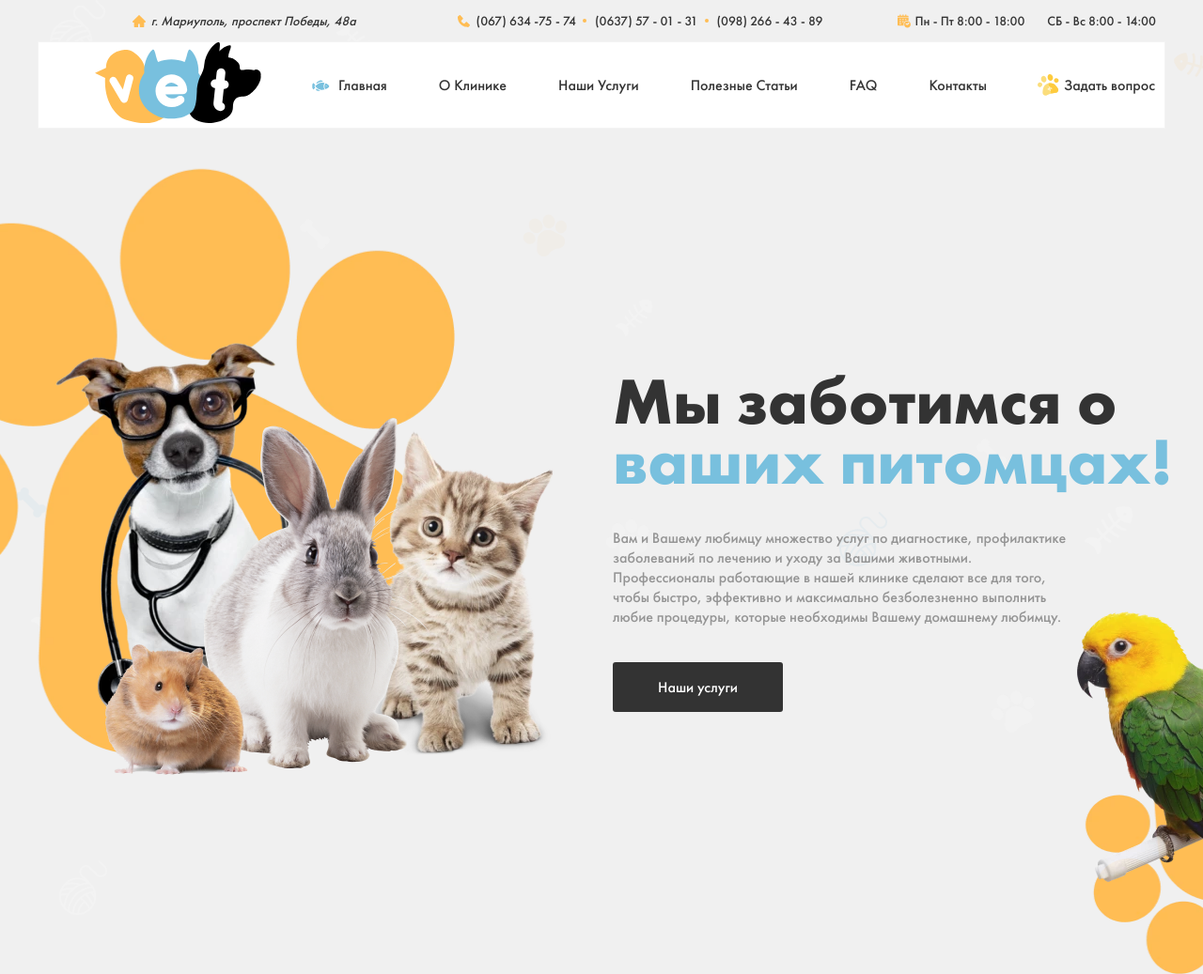
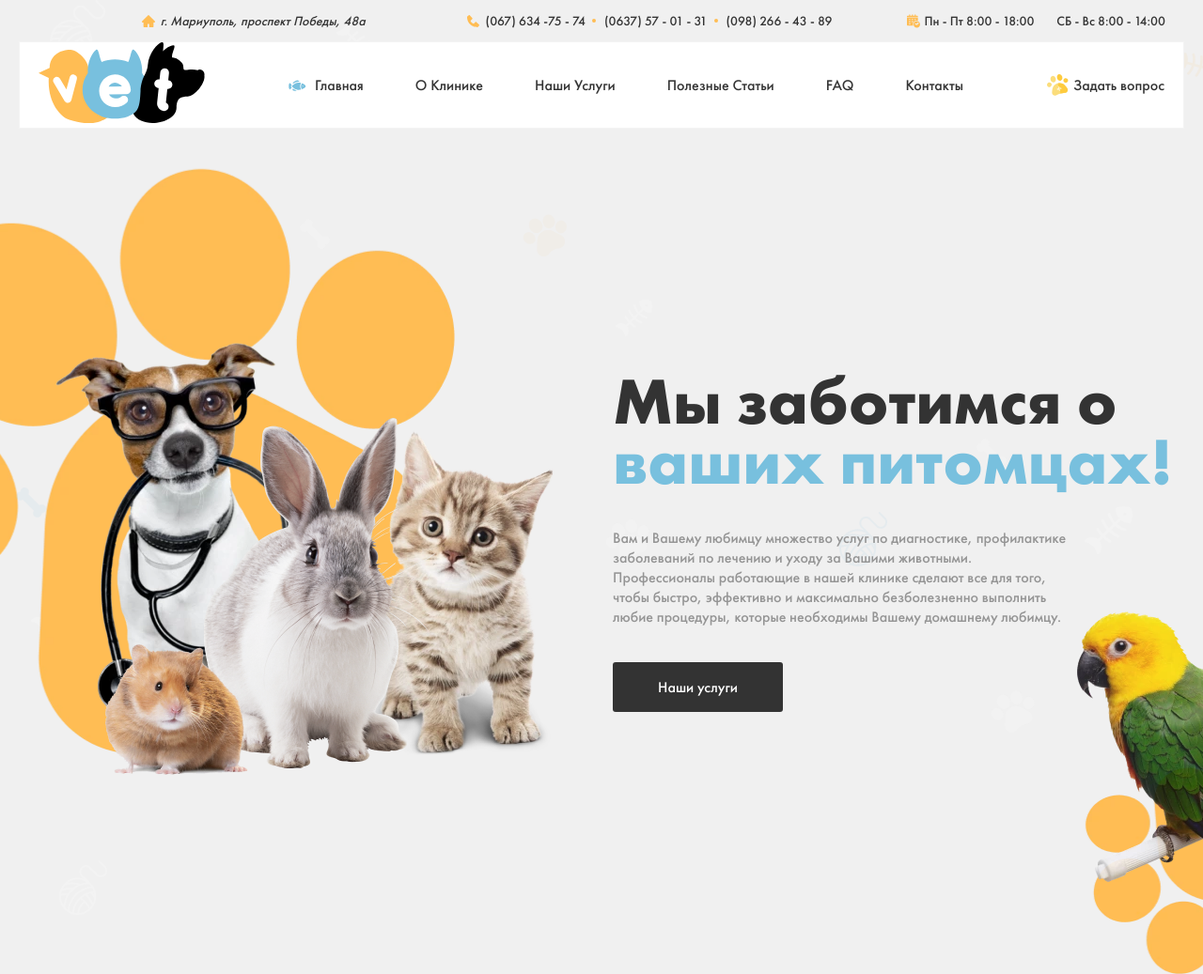
Before and after one commit to asadbe0304/vetereanary__clinic_Asadbek, a plain HTML site: page index.html in a window 1280 px wide. Shown: the top 1037 px of the page at 94% size. Drawn offline with Linux system fonts and the light colour scheme.

Commit message:
Initial commit

```diff
--- a/index.html
+++ b/index.html
@@ -30,11 +30,12 @@
                     </div>
                 </div>
             </div>
+            <div class="header__nav">
                 <div class="container">
                     <nav class="nav__bar">
-
                         <a class="header__logo--link" href="#">
-                        <img class="header__logo--img" src="./images/logo.svg" width="177" height="86" alt="site logo">
+                            <img class="header__logo--img" src="./images/logo.svg" width="177" height="86"
+                                alt="site logo">
                         </a>
                         <ol class="header__list">
                             <li class="header__item">
@@ -59,6 +60,7 @@
                         <a class="nav__reception" href="#link">Задать вопрос</a>
 
                     </nav>
+                </div>
             </div>
         </div>
     </header>
@@ -224,7 +226,8 @@
                 <div class="statics__content">
                     <div class="statics__card--left">
                         <div class="card__header">
-                            <img class="statics__img" src="./images/cat2web.webp" width="305" height="180" alt="gray cats">
+                            <img class="statics__img" src="./images/cat2web.webp" width="305" height="180"
+                                alt="gray cats">
                         </div>
                         <div class="card__body">
                             <time class="card__time" datetime="2022-08-06 20:00">28.08.2020</time>
@@ -381,8 +384,10 @@
                         </li>
                     </ul>
                     <div class="header__date footer__date">
-                        <time class="header__date--time footer__time" datetime="2022-06-08 20:00">Пн - Пт 8:00 - 18:00</time>
-                        <time class="header__date--time footer__time" datetime="2022-06-08 20:00">CБ - Bc 8:00 - 14:00</time>
+                        <time class="header__date--time footer__time" datetime="2022-06-08 20:00">Пн - Пт 8:00 -
+                            18:00</time>
+                        <time class="header__date--time footer__time" datetime="2022-06-08 20:00">CБ - Bc 8:00 -
+                            14:00</time>
                     </div>
                     <address class="header__address footer__address">
                         г. Мариуполь, проспект Победы, 48a
--- a/scss/blocks/_header.scss
+++ b/scss/blocks/_header.scss
@@ -110,20 +110,25 @@
 .header__inner {
     margin: 0;
     padding: 13px 0;
-    padding-right: 30px;
+    padding-right: 20px;
     max-width: 1360px;
     @include space;
 }
 .header_tel{
     margin: 0 98px 0 128px;
 }
+.header__nav{
+    margin: 0;
+    padding: 0;
+    background: #FFFFFF;
+    border: 1px solid #F3F3F3;
+}
 .nav__bar {
     margin: 0 auto;
-    padding: 0px 10px 0 60px;
+    padding: 0px 0px 0 0px;
     max-width: 1360px;
     @include space;
-    background: #FFFFFF;
-    border: 1px solid #F3F3F3;
+
 }
 .header__logo--link{
     text-decoration: none;
```
Also changed, not shown: css/main.css, 1 other file. Lines whose indentation alone changed are shown as unchanged.
